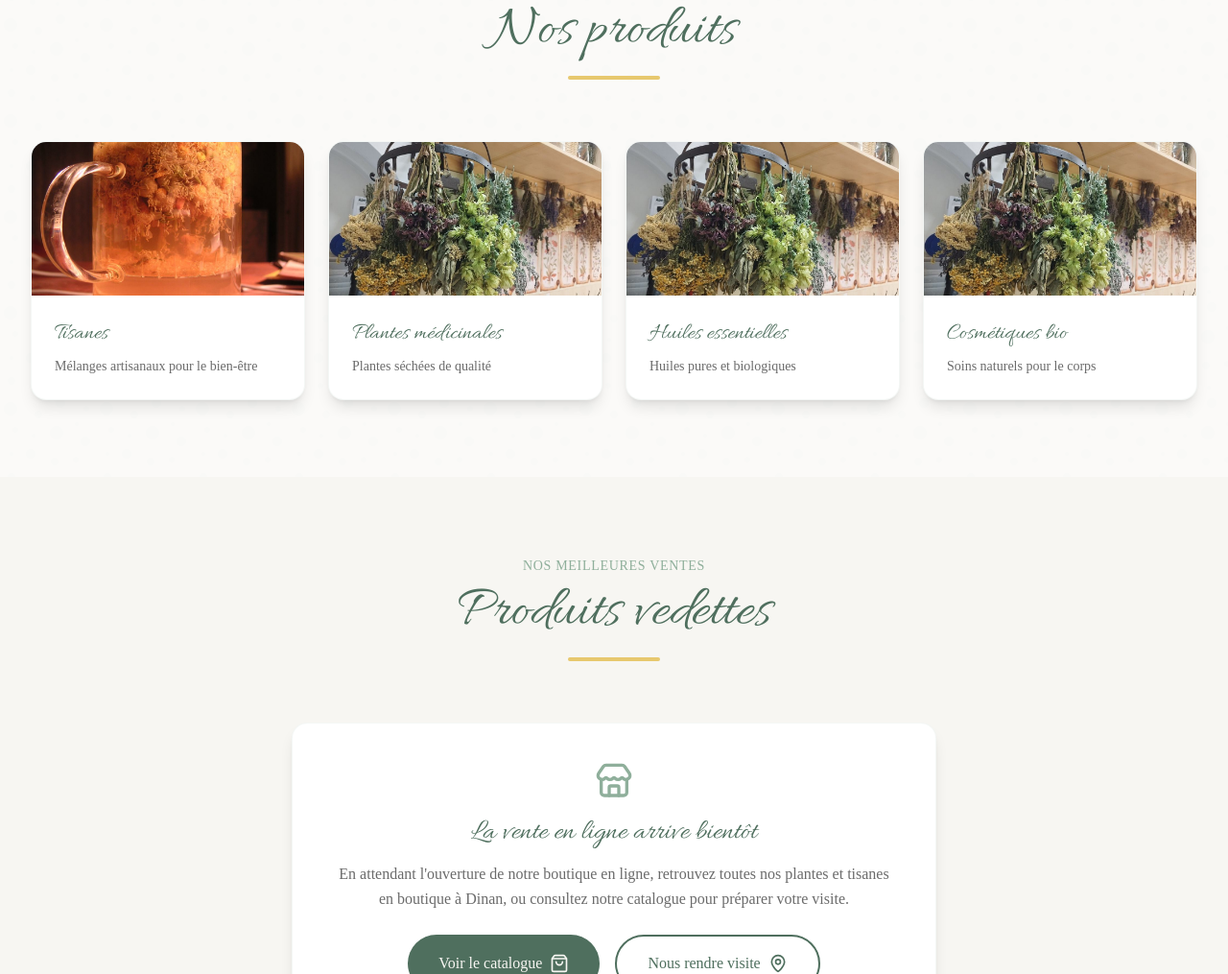
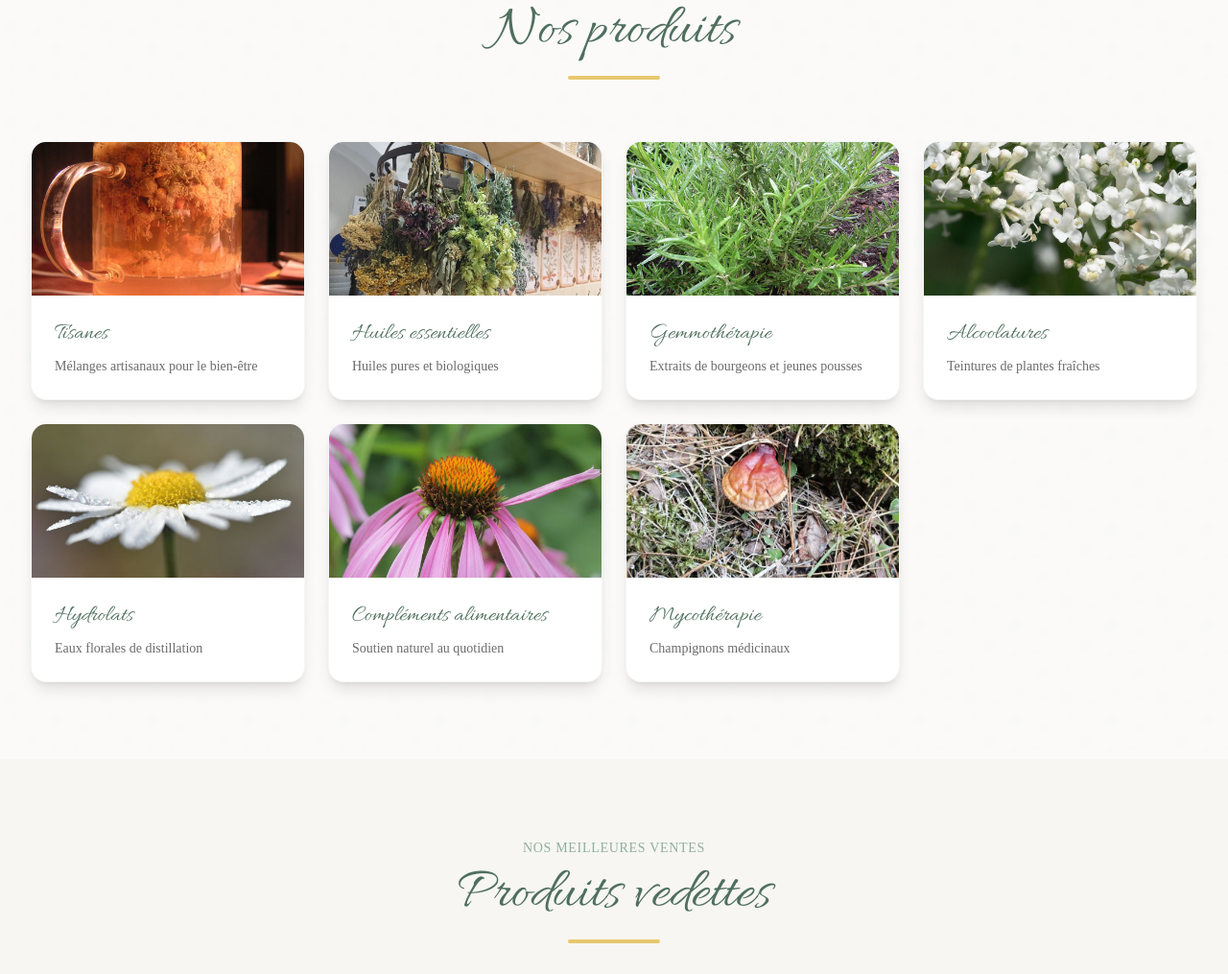
Before and after one commit to Paddy22100/herboristerie_de_Dinan, a plain HTML site: page boutique.html in a window 1280 px wide. Shown: the part 1785-2800 px from the top of the page at 96% size. Drawn offline with nearby package versions, Linux system fonts and the light colour scheme; a web font is replaced by a local one.

Commit message:
Refond la page Boutique autour de 7 catégories de produits
Remplace les 4 anciennes catégories (tisanes, plantes médicinales,
huiles essentielles, cosmétiques) par les 7 catégories réelles de la
boutique : tisanes, huiles essentielles, gemmothérapie, alcoolatures,
hydrolats, compléments alimentaires, mycothérapie (nouvelle photo CC
d'un ganoderme/reishi ajoutée pour cette dernière).

Reboute les CTA "voir le catalogue" / "découvrir les produits" (qui
pointaient vers plantes-tisanes.html, page en cours de suppression) vers
l'ancre #categories de la page boutique elle-même.

```diff
--- a/boutique.html
+++ b/boutique.html
@@ -3,8 +3,8 @@
 <head>
     <meta charset="UTF-8">
     <meta name="viewport" content="width=device-width, initial-scale=1.0">
-    <meta name="description" content="Découvrez notre herboristerie traditionnelle à Dinan. Plantes médicinales bio, tisanes artisanales, huiles essentielles et cosmétiques naturels. Céline et Henrieta, herboristes diplômées, vous conseillent.">
-    <meta name="keywords" content="herboristerie Dinan, boutique plantes médicinales, tisanes bio Dinan, herboristerie Bretagne, huiles essentielles Dinan, cosmétiques naturels Dinan, Céline Henrieta herboristes, plantes médicinales bio">
+    <meta name="description" content="Découvrez notre herboristerie traditionnelle à Dinan : tisanes bio, huiles essentielles, gemmothérapie, alcoolatures, hydrolats, compléments alimentaires et mycothérapie. Céline et Henrieta, herboristes diplômées, vous conseillent.">
+    <meta name="keywords" content="herboristerie Dinan, tisanes bio Dinan, huiles essentielles Dinan, gemmothérapie Dinan, alcoolatures, hydrolats, compléments alimentaires naturels, mycothérapie, Céline Henrieta herboristes">
     <title>La Boutique - Herboristerie de Dinan | Herboristerie à Dinan</title>
 
     <!-- Fonts -->
@@ -184,9 +184,9 @@
                             pour vous faire découvrir le monde fascinant des plantes médicinales.
                         </p>
                         <p>
-                            Vous y trouverez une sélection rigoureuse de plus de 200 plantes séchées,
-                            nos tisanes biologiques artisanales, des huiles essentielles pures,
-                            des compléments alimentaires naturels et des cosmétiques artisanaux.
+                            Vous y trouverez nos tisanes biologiques artisanales, des huiles essentielles pures,
+                            de la gemmothérapie, des alcoolatures, des hydrolats, des compléments alimentaires
+                            naturels et de la mycothérapie.
                         </p>
                         <p>
                             Chaque produit est choisi avec soin par Céline et Henrieta pour sa qualité, son efficacité
@@ -274,7 +274,7 @@
     </section>
 
     <!-- Products Categories -->
-    <section class="py-20 bg-white/50">
+    <section id="categories" class="py-20 bg-white/50">
         <div class="max-w-7xl mx-auto px-4 sm:px-6 lg:px-8">
             <div class="text-center mb-16">
                 <span class="text-sage font-medium tracking-wider uppercase text-sm">Nos catégories</span>
@@ -283,7 +283,7 @@
             </div>
 
             <div class="grid md:grid-cols-2 lg:grid-cols-4 gap-6">
-                <a href="plantes-tisanes.html#tisanes" class="group">
+                <div class="group">
                     <div class="bg-white rounded-2xl overflow-hidden shadow-lg border border-sage/10 hover-lift">
                         <div class="h-40 overflow-hidden">
                             <img src="Medias/Plantes/tisane-generique.jpg" alt="Tisanes" class="w-full h-full object-cover group-hover:scale-105 transition-transform duration-500">
@@ -293,43 +293,79 @@
                             <p class="text-soft-gray text-sm">Mélanges artisanaux pour le bien-être</p>
                         </div>
                     </div>
-                </a>
+                </div>
 
-                <a href="plantes-tisanes.html#plantes" class="group">
+                <div class="group">
                     <div class="bg-white rounded-2xl overflow-hidden shadow-lg border border-sage/10 hover-lift">
                         <div class="h-40 overflow-hidden">
-                            <img src="Medias/Plantes/bocaux-herbes.jpg" alt="Plantes médicinales" class="w-full h-full object-cover group-hover:scale-105 transition-transform duration-500">
-                        </div>
-                        <div class="p-6">
-                            <h3 class="font-allura text-2xl text-forest mb-2">Plantes médicinales</h3>
-                            <p class="text-soft-gray text-sm">Plantes séchées de qualité</p>
-                        </div>
-                    </div>
-                </a>
-
-                <a href="#" class="group">
-                    <div class="bg-white rounded-2xl overflow-hidden shadow-lg border border-sage/10 hover-lift">
-                        <div class="h-40 overflow-hidden">
-                            <img src="Medias/Plantes/huiles-essentielles.jpg" alt="Flacons d'huiles essentielles bio" class="w-full h-full object-cover group-hover:scale-105 transition-transform duration-500">
+                            <img src="Medias/Plantes/huiles-essentielles.jpg" alt="Huiles essentielles" class="w-full h-full object-cover group-hover:scale-105 transition-transform duration-500">
                         </div>
                         <div class="p-6">
                             <h3 class="font-allura text-2xl text-forest mb-2">Huiles essentielles</h3>
                             <p class="text-soft-gray text-sm">Huiles pures et biologiques</p>
                         </div>
                     </div>
-                </a>
+                </div>
 
-                <a href="#" class="group">
+                <div class="group">
                     <div class="bg-white rounded-2xl overflow-hidden shadow-lg border border-sage/10 hover-lift">
                         <div class="h-40 overflow-hidden">
-                            <img src="Medias/Plantes/cosmetiques-naturels.jpg" alt="Produits cosmétiques naturels et bio" class="w-full h-full object-cover group-hover:scale-105 transition-transform duration-500">
+                            <img src="Medias/Plantes/romarin.jpg" alt="Gemmothérapie" class="w-full h-full object-cover group-hover:scale-105 transition-transform duration-500">
                         </div>
                         <div class="p-6">
-                            <h3 class="font-allura text-2xl text-forest mb-2">Cosmétiques bio</h3>
-                            <p class="text-soft-gray text-sm">Soins naturels pour le corps</p>
+                            <h3 class="font-allura text-2xl text-forest mb-2">Gemmothérapie</h3>
+                            <p class="text-soft-gray text-sm">Extraits de bourgeons et jeunes pousses</p>
                         </div>
                     </div>
-                </a>
+                </div>
+
+                <div class="group">
+                    <div class="bg-white rounded-2xl overflow-hidden shadow-lg border border-sage/10 hover-lift">
+                        <div class="h-40 overflow-hidden">
+                            <img src="Medias/Plantes/valeriane.jpg" alt="Alcoolatures" class="w-full h-full object-cover group-hover:scale-105 transition-transform duration-500">
+                        </div>
+                        <div class="p-6">
+                            <h3 class="font-allura text-2xl text-forest mb-2">Alcoolatures</h3>
+                            <p class="text-soft-gray text-sm">Teintures de plantes fraîches</p>
+                        </div>
+                    </div>
+                </div>
+
+                <div class="group">
+                    <div class="bg-white rounded-2xl overflow-hidden shadow-lg border border-sage/10 hover-lift">
+                        <div class="h-40 overflow-hidden">
+                            <img src="Medias/Plantes/camomille.jpg" alt="Hydrolats" class="w-full h-full object-cover group-hover:scale-105 transition-transform duration-500">
+                        </div>
+                        <div class="p-6">
+                            <h3 class="font-allura text-2xl text-forest mb-2">Hydrolats</h3>
+                            <p class="text-soft-gray text-sm">Eaux florales de distillation</p>
+                        </div>
+                    </div>
+                </div>
+
+                <div class="group">
+                    <div class="bg-white rounded-2xl overflow-hidden shadow-lg border border-sage/10 hover-lift">
+                        <div class="h-40 overflow-hidden">
+                            <img src="Medias/Plantes/echinacee.jpg" alt="Compléments alimentaires" class="w-full h-full object-cover group-hover:scale-105 transition-transform duration-500">
+                        </div>
+                        <div class="p-6">
+                            <h3 class="font-allura text-2xl text-forest mb-2">Compléments alimentaires</h3>
+                            <p class="text-soft-gray text-sm">Soutien naturel au quotidien</p>
+                        </div>
+                    </div>
+                </div>
+
+                <div class="group">
+                    <div class="bg-white rounded-2xl overflow-hidden shadow-lg border border-sage/10 hover-lift">
+                        <div class="h-40 overflow-hidden">
+                            <img src="Medias/Plantes/mycotherapie.jpg" alt="Mycothérapie" class="w-full h-full object-cover group-hover:scale-105 transition-transform duration-500">
+                        </div>
+                        <div class="p-6">
+                            <h3 class="font-allura text-2xl text-forest mb-2">Mycothérapie</h3>
+                            <p class="text-soft-gray text-sm">Champignons médicinaux</p>
+                        </div>
+                    </div>
+                </div>
             </div>
         </div>
     </section>
@@ -351,7 +387,7 @@
                     et tisanes en boutique à Dinan, ou consultez notre catalogue pour préparer votre visite.
                 </p>
                 <div class="flex flex-col sm:flex-row gap-4 justify-center">
-                    <a href="plantes-tisanes.html" class="inline-flex items-center justify-center gap-2 bg-forest text-natural px-8 py-4 rounded-full hover:bg-leaf transition-colors">
+                    <a href="#categories" class="inline-flex items-center justify-center gap-2 bg-forest text-natural px-8 py-4 rounded-full hover:bg-leaf transition-colors">
                         <span>Voir le catalogue</span>
                         <i data-lucide="shopping-bag" class="w-5 h-5"></i>
                     </a>
@@ -376,7 +412,7 @@
                     <span>Nous contacter</span>
                     <i data-lucide="map-pin" class="w-5 h-5"></i>
                 </a>
-                <a href="plantes-tisanes.html" class="inline-flex items-center justify-center gap-2 border-2 border-natural text-natural px-8 py-4 rounded-full hover:bg-natural hover:text-forest transition-colors">
+                <a href="#categories" class="inline-flex items-center justify-center gap-2 border-2 border-natural text-natural px-8 py-4 rounded-full hover:bg-natural hover:text-forest transition-colors">
                     <span>Découvrir les produits</span>
                     <i data-lucide="shopping-bag" class="w-5 h-5"></i>
                 </a>
```
Also changed, not shown: apropos.html (+1 -1 lines), index.html (+2 -2 lines), Medias/Plantes/mycotherapie.jpg (added), 1 other file.
